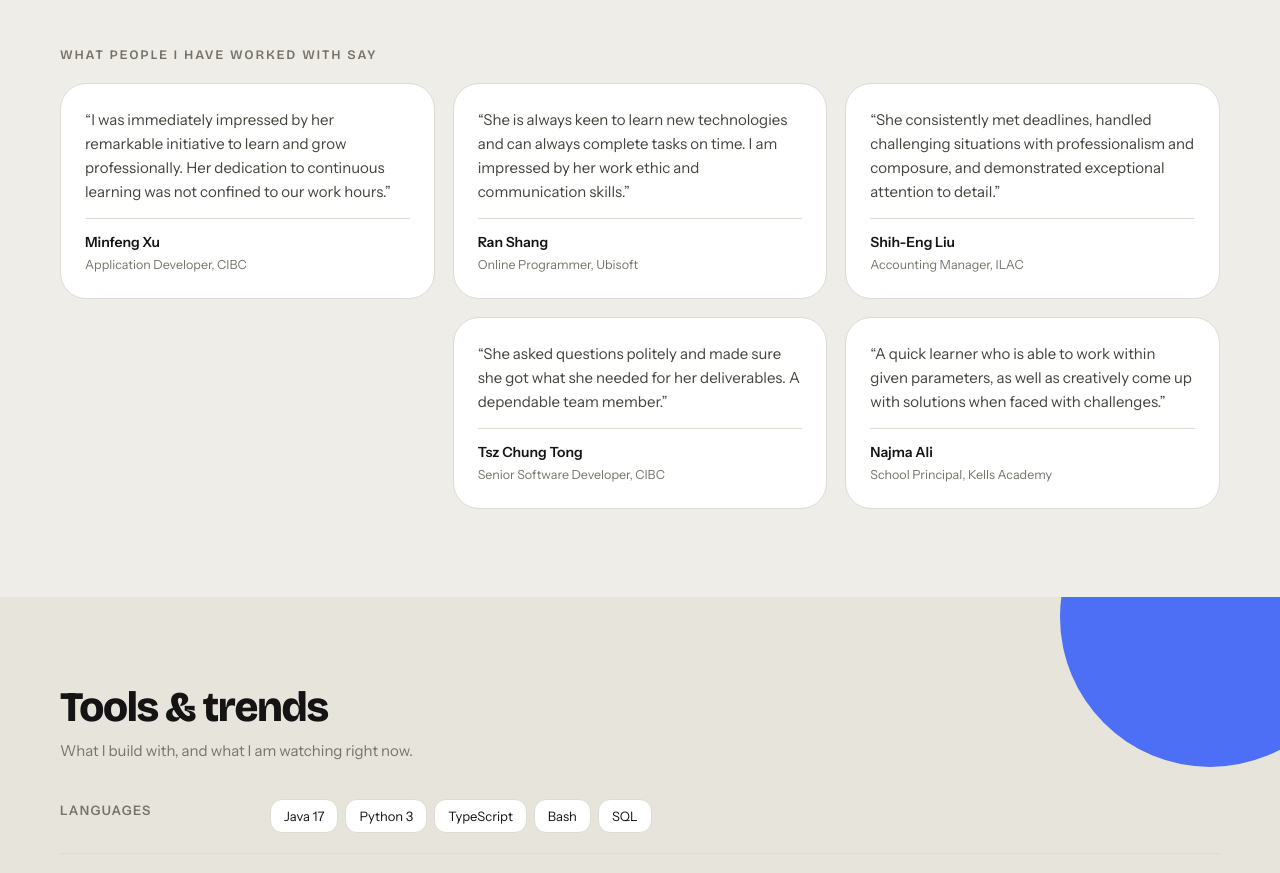
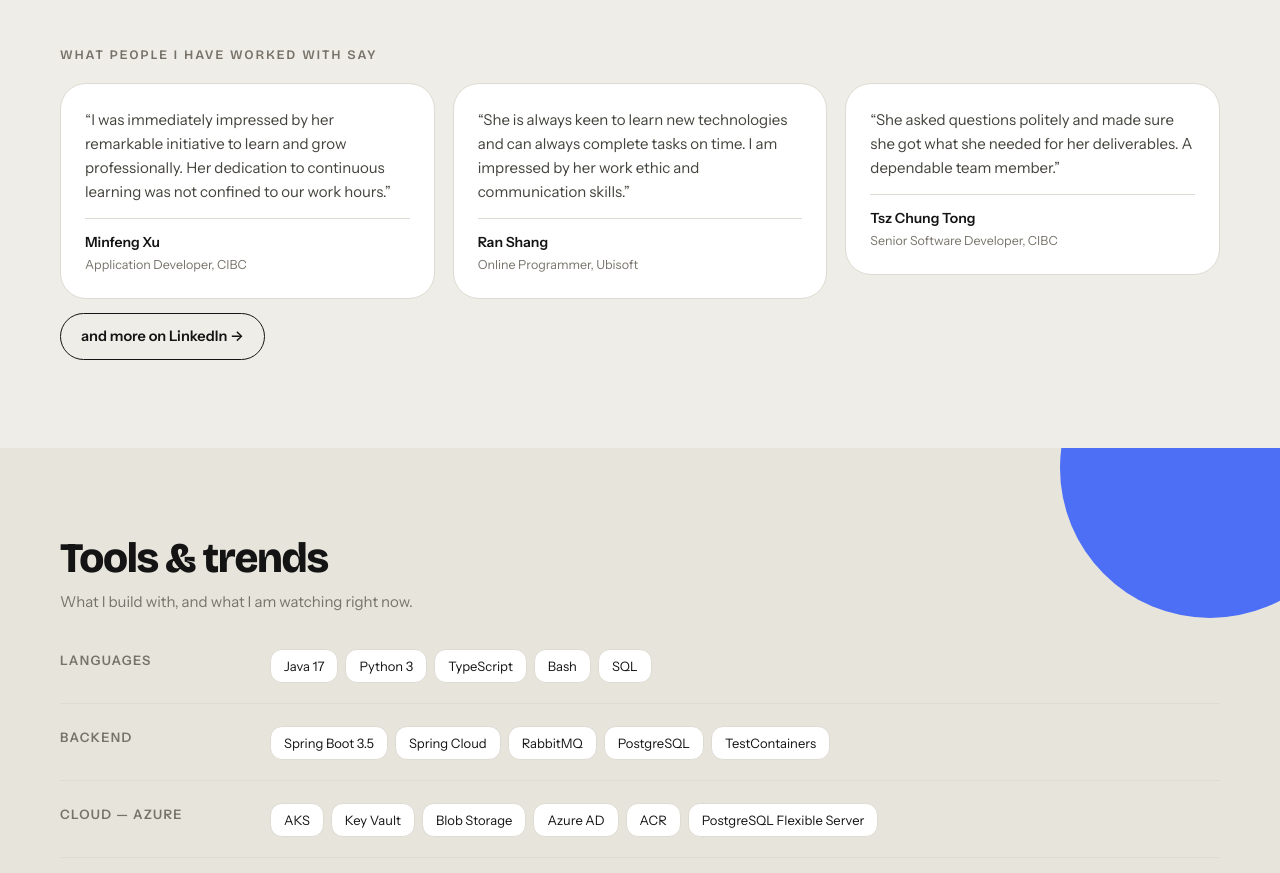
Before and after one commit to MengyiG/mengyig.github.io, a plain HTML site: page index.html in a window 1280 px wide. Shown: the part 1635-2508 px from the top of the page. Drawn offline with nearby package versions, Linux system fonts and the light colour scheme.

Commit message:
Trim recommendations to three, link out to the full list
Drops the two non-engineering references and adds an "and more on LinkedIn"
link, so the section shows a few and points at the source rather than trying
to reproduce every recommendation.

```diff
--- a/assets/css/main.css
+++ b/assets/css/main.css
@@ -245,6 +245,13 @@ a{ color:inherit; }
 .quote .what{ font-size:12.5px; color:var(--ink-3); }
 @media (max-width:1000px){ .quotes{ columns:2; } }
 @media (max-width:640px){ .quotes{ columns:1; } }
+
+.quotes-more{ margin-top:4px; }
+.quotes-more a{
+  display:inline-block; font-size:14.5px; font-weight:600; text-decoration:none;
+  padding:11px 20px; border-radius:99px; border:1px solid var(--ink);
+}
+.quotes-more a:hover{ background:var(--ink); color:var(--ground); }
 
 .grid{ display:grid; gap:18px; }
 .grid-2{ grid-template-columns:repeat(auto-fit,minmax(280px,1fr)); }
--- a/assets/js/render.js
+++ b/assets/js/render.js
@@ -74,6 +74,11 @@
       '</figcaption>' +
     '</figure>'
   ).join(''));
+
+  fill('quotes-more',
+    '<a href="' + esc(P.recommendationsUrl || P.contact.linkedin) + '" target="_blank" rel="noopener">' +
+      'and more on LinkedIn →' +
+    '</a>');
 
   /* ── Tools & trends ── */
   fill('tool-groups', P.tools.groups.map((g) =>
--- a/data/profile-data.js
+++ b/data/profile-data.js
@@ -302,8 +302,9 @@ const PROFILE = {
   ],
 
   /* ── What colleagues said ──────────────────────────────────────── */
-  /* Carried over from the previous site. Not currently rendered — enable
-     a section for these if the chosen direction has room. */
+  /* Excerpts from LinkedIn recommendations. The "and more" link sends readers
+     to the full list rather than reproducing all of them here. */
+  recommendationsUrl: 'https://www.linkedin.com/in/mengyi-guo/details/recommendations/',
   recommendations: [
     {
       quote: 'I was immediately impressed by her remarkable initiative to learn and grow professionally. Her dedication to continuous learning was not confined to our work hours.',
@@ -322,18 +323,6 @@ const PROFILE = {
       author: 'Tsz Chung Tong',
       title: 'Senior Software Developer, CIBC',
       relation: 'co-worker',
-    },
-    {
-      quote: 'She consistently met deadlines, handled challenging situations with professionalism and composure, and demonstrated exceptional attention to detail.',
-      author: 'Shih-Eng Liu',
-      title: 'Accounting Manager, ILAC',
-      relation: 'manager',
-    },
-    {
-      quote: 'A quick learner who is able to work within given parameters, as well as creatively come up with solutions when faced with challenges.',
-      author: 'Najma Ali',
-      title: 'School Principal, Kells Academy',
-      relation: 'manager',
     },
   ],
 
--- a/index.html
+++ b/index.html
@@ -136,6 +136,7 @@
 
     <h3 class="sub-head">What people I have worked with say</h3>
     <div class="quotes" data-bind="recommendations"></div>
+    <p class="quotes-more" data-bind="quotes-more"></p>
   </section>
 
   <!-- ── Tools & trends ───────────────────────────────────── -->
```
